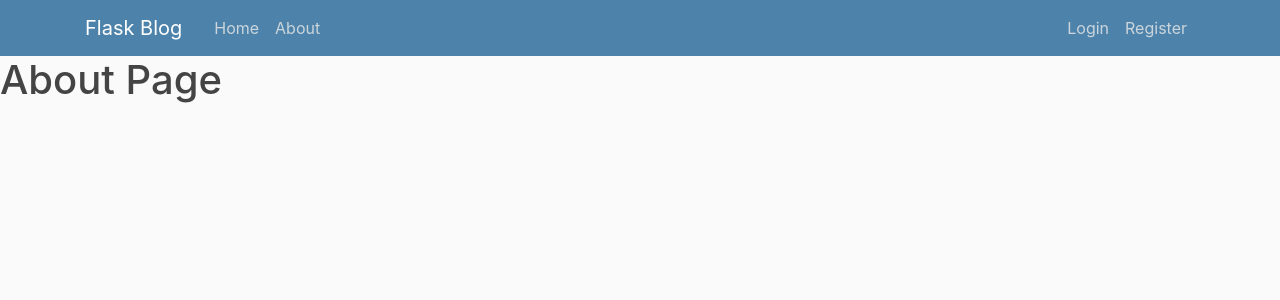
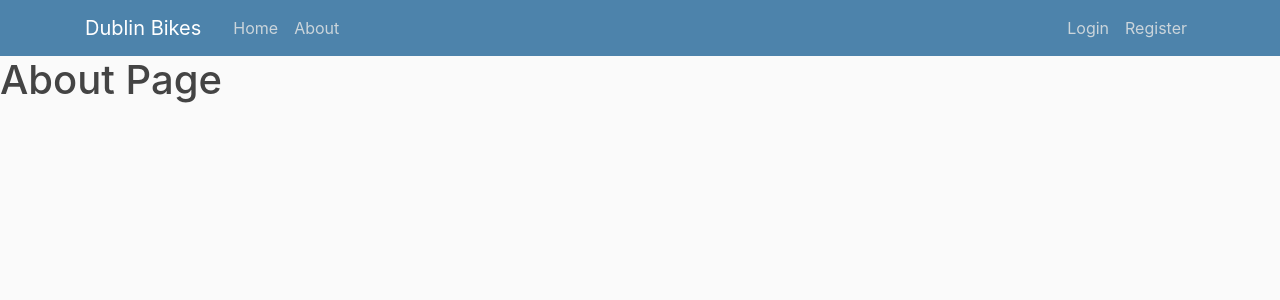
Before and after one commit to hbarrett100/dublin-bikes-web-app, a Flask app: page /about in a window 1280 px wide. Shown: the top 300 px of the page. Run offline with Flask 2, Linux system fonts and the light colour scheme; some libraries are stand-ins or nearby versions.

Commit message:
change title to dublin bikes

```diff
--- a/WebApp/dublinbikes/templates/layout.html
+++ b/WebApp/dublinbikes/templates/layout.html
@@ -15,9 +15,9 @@
     <script src="https://code.jquery.com/jquery-3.3.1.min.js"></script>
   <!-- if no title given use the default-->
   {% if title %}
-  <title>Flask Blog - {{ title }}</title>
+  <title>Dublin Bikes - {{ title }}</title>
   {% else %}
-  <title>Flask Blog</title>
+  <title>Dublin Bikes</title>
   {% endif %}
 </head>
 
@@ -25,7 +25,7 @@
   <header class="site-header">
     <nav class="navbar navbar-expand-md navbar-dark bg-steel fixed-top">
       <div class="container">
-        <a class="navbar-brand mr-4" href="/">Flask Blog</a>
+        <a class="navbar-brand mr-4" href="/">Dublin Bikes</a>
         <button class="navbar-toggler" type="button" data-toggle="collapse" data-target="#navbarToggle"
           aria-controls="navbarToggle" aria-expanded="false" aria-label="Toggle navigation">
           <span class="navbar-toggler-icon"></span>
```
